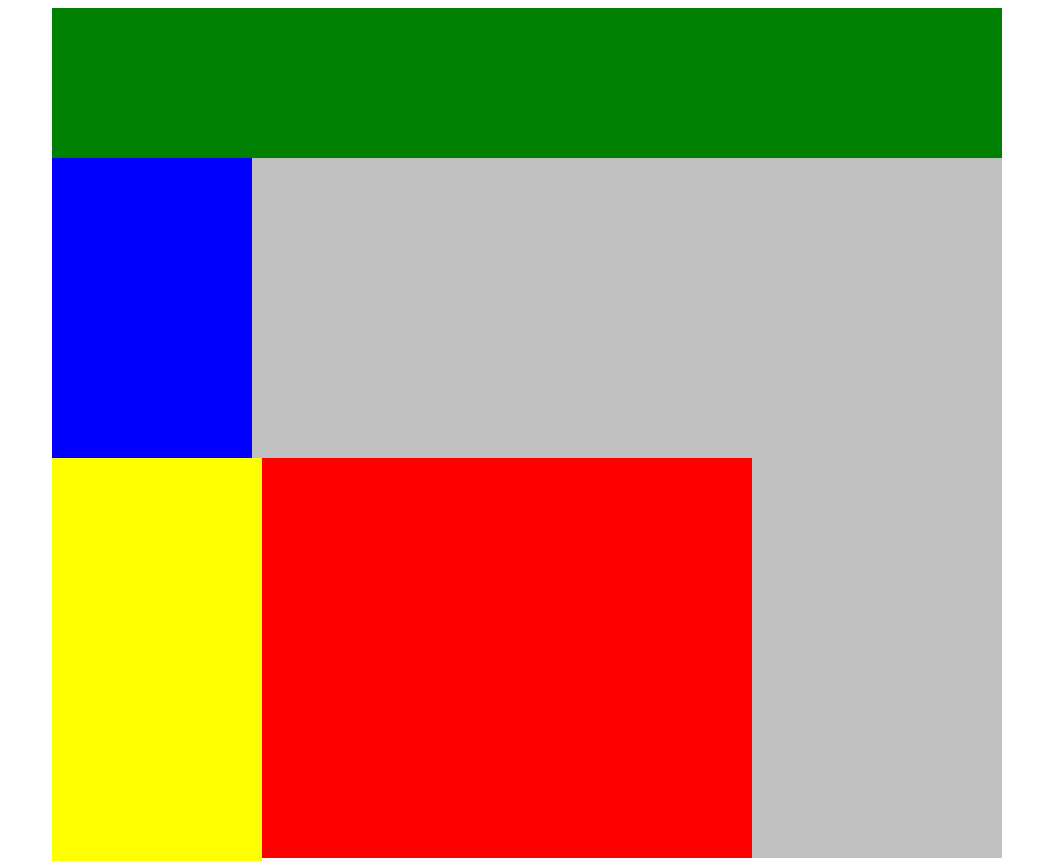
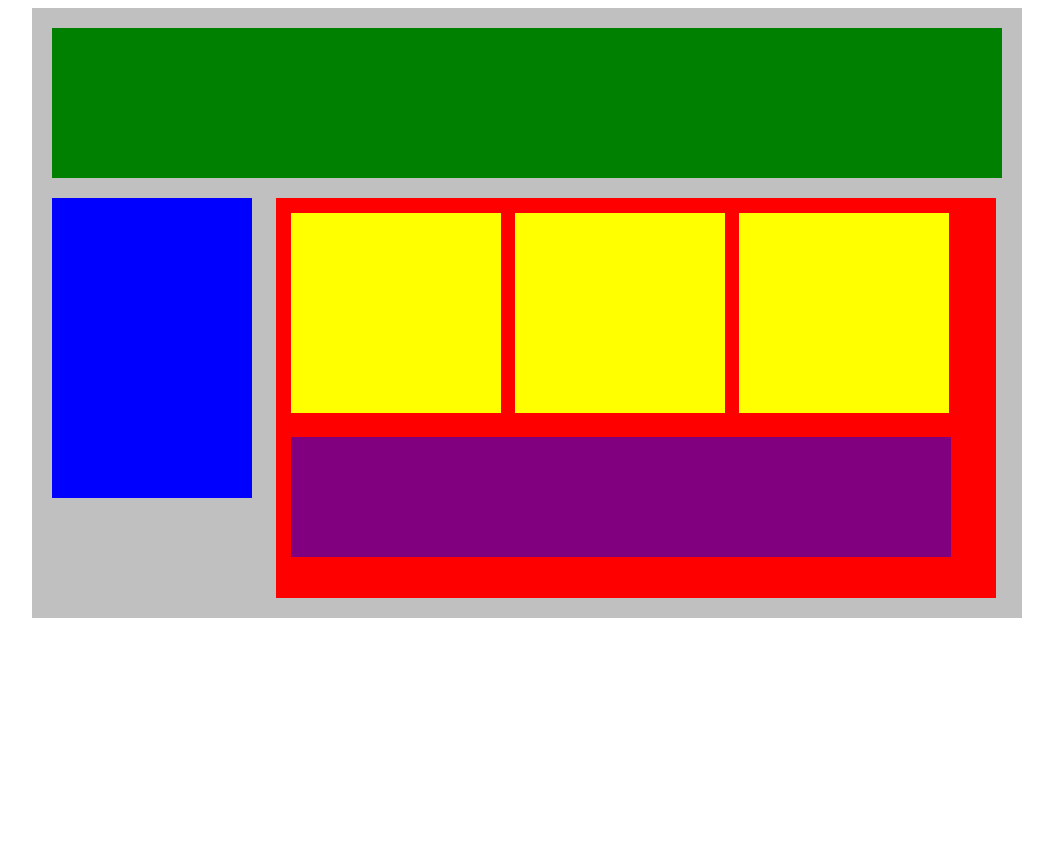
Before and after one commit to BraxtonWalters/Web_Fun, a plain HTML site: page CSS/Walters_Braxton_Plotting_Our_Blocks/index.html in a window 1280 px wide. Shown: the top 861 px of the page, without its empty margins (113-1166 px from the left). After the commit the page ends 800 px from the top, so only its background shows below. Drawn offline with Linux system fonts and the light colour scheme.

Commit message:
finished plotting blocks asgmt.

```diff
--- a/CSS/Walters_Braxton_Plotting_Our_Blocks/index.html
+++ b/CSS/Walters_Braxton_Plotting_Our_Blocks/index.html
@@ -9,9 +9,9 @@
         <div class="top-nav"></div>
         <div class="side-nav"></div>
         <div class="main">
-            <div class="sub-content"></div>
-            <div class="sub-content"></div>
-            <div class="sub-content"></div>
+            <div class="sub-content" id="box-1"></div>
+            <div class="sub-content" id="box-2"></div>
+            <div class="sub-content" id="box-3"></div>
             <div id="advertisement"></div>
         </div>
     </div>
--- a/CSS/Walters_Braxton_Plotting_Our_Blocks/style.css
+++ b/CSS/Walters_Braxton_Plotting_Our_Blocks/style.css
@@ -2,28 +2,48 @@
     width: 950px;
     background-color: silver;
     margin: 0px auto;
+    padding: 20px;
 }
 .top-nav {
     height: 150px;
     background-color: green;
+    margin-bottom: 20px;
 }
 .side-nav {
     height: 300px;
     width: 200px;
     background-color: blue;
+    display: inline-block;
+    margin-right: 20px;
+    vertical-align: top;
 }
 .main {
     height: 400px;
-    width: 700px;
+    width: 720px;
     background-color: red;
+    display: inline-block;
 }
 .sub-content {
     height: 200px;
     width: 210px;
     background-color: yellow;
+    display: inline-block;
 }
 #advertisement {
     height: 120px;
     width: 660px;
     background-color: purple;
+    margin: 0 0 80px 15px;
 }
+
+#box-1 {
+    margin: 15px 0px 20px 15px;
+}
+/*        top right bottom left*/
+#box-2 {
+    margin: 15px 0px 20px 10px;
+}
+
+#box-3 {
+    margin: 15px 0px 20px 10px;
+}
```
